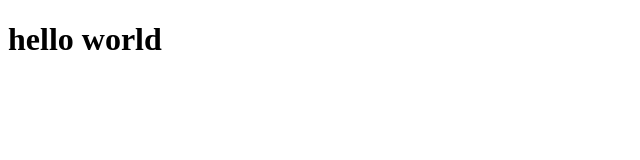
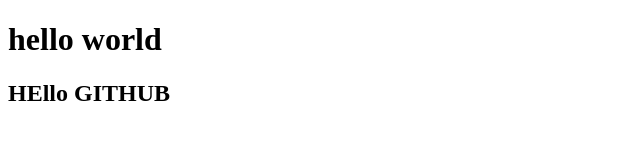
Before and after one commit to JuraevZ1/project, a plain HTML site: page index.html in a window 1280 px wide. Shown: the whole page, without its empty margins (0-640 px from the left). Drawn offline with Linux system fonts and the light colour scheme.

Commit message:
index.html add h2

```diff
--- a/index.html
+++ b/index.html
@@ -8,6 +8,7 @@
   </head>
   <body>
     <h1>hello world</h1>
+    <h2>HEllo GITHUB</h2>
     <script src="app.js"></script>
   </body>
 </html>
```
